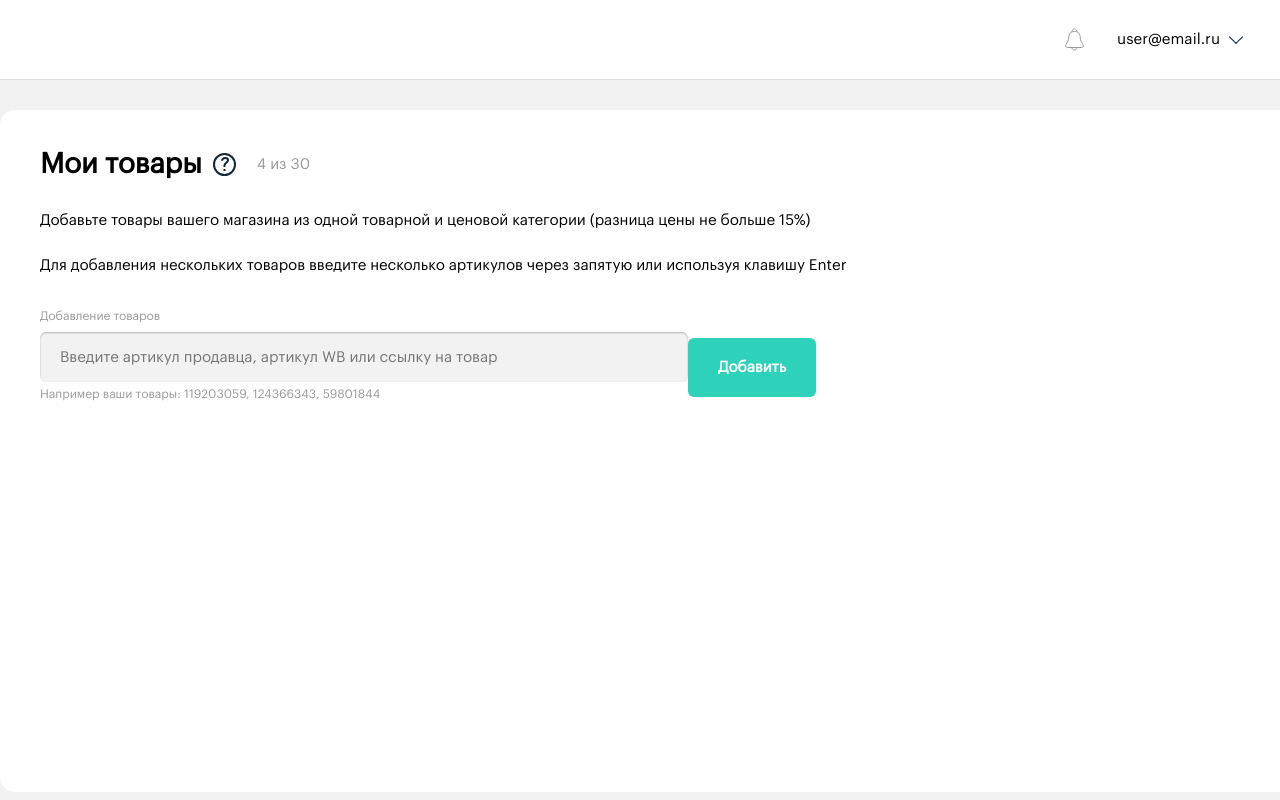
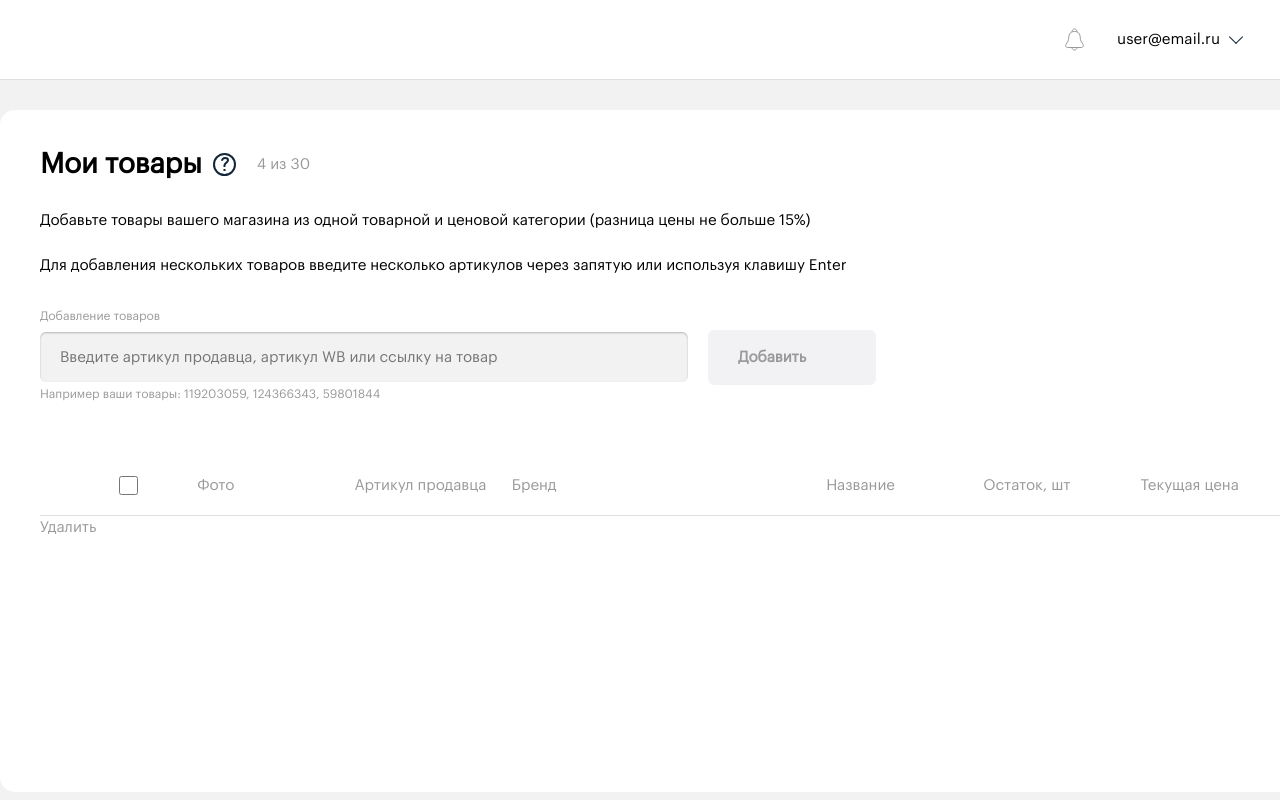
Before and after one commit to Lysak-AA/zonesmart, a Vue app: page / in a window 1280 px wide. Built offline with nearby package versions, Linux system fonts and the light colour scheme.

Commit message:
add products grid

```diff
--- /dev/null
+++ b/src/assets/styles/components/products-grid.scss
@@ -0,0 +1,24 @@
+.app-products-grid {
+  width: 100%;
+  height: fit-content;
+  &__header {
+    height: 60px;
+    border-bottom: 1px solid $black-opacity-20;
+    display: grid;
+    grid-template-rows: 100%;
+    grid-template-columns: 1fr 1fr 2fr 2fr 4fr repeat(4, 2fr) 1fr;
+    &-item {
+      align-self: center;
+      @include regular-15;
+      color: $light-grey;
+      cursor: pointer;
+    }
+  }
+  &__checkbox {
+    width: 19px;
+    height: 19px;
+    align-self: center;
+    border: 1px solid $light-grey;
+    border-radius: 6px;
+  }
+}
--- a/src/assets/styles/components/products-panel.scss
+++ b/src/assets/styles/components/products-panel.scss
@@ -35,6 +35,7 @@
     display: flex;
     justify-content: flex-start;
     align-items: center;
+    margin-bottom: 30px;
   }
   &__example-info {
     @include regular-12;
--- a/src/assets/styles/main.scss
+++ b/src/assets/styles/main.scss
@@ -11,8 +11,10 @@
 @import './components/login-form.scss';
 @import './components/input-field.scss';
 @import './components/button.scss';
+@import './components/checkbox.scss';
 @import './components/products-header.scss';
 @import './components/products-panel.scss';
+@import './components/products-grid.scss';
 
 
 
--- a/src/components/AppButton.vue
+++ b/src/components/AppButton.vue
@@ -1,5 +1,5 @@
 <template lang="pug">
-button(class="app-button", :disabled="isBtnDisabled") {{ btnText }}
+button(:class="{'app-button': true, 'app-button--disabled': isBtnDisabled}", :style="btnStyle" :disabled="isBtnDisabled") {{ btnText }}
 </template>
 
 <script>
@@ -13,6 +13,10 @@ export default {
     isBtnDisabled: {
       type: Boolean,
       default: false
+    },
+    btnStyle: {
+      type: String,
+      default: ''
     }
   }
 }
--- /dev/null
+++ b/src/components/AppCheckbox.vue
@@ -0,0 +1,4 @@
+<template lang="pug">
+  label(class="app-checkbox")
+    input(type="checkbox")
+</template>
--- /dev/null
+++ b/src/components/AppProductsGrid.vue
@@ -0,0 +1,15 @@
+<template lang="pug">
+.app-products-grid
+  .app-products-grid__header
+    label(class="app-products-")
+    input(type="checkbox", class="app-products-grid__checkbox")
+    span(class="app-products-grid__header-item") Фото
+    span(class="app-products-grid__header-item") Артикул продавца
+    span(class="app-products-grid__header-item") Бренд
+    span(class="app-products-grid__header-item") Название
+    span(class="app-products-grid__header-item") Остаток, шт
+    span(class="app-products-grid__header-item") Текущая цена
+    span(class="app-products-grid__header-item") Минимальная цена
+    span(class="app-products-grid__header-item") Максимальная цена
+    span(class="app-products-grid__header-item") Удалить
+</template>
--- a/src/components/AppProductsPanel.vue
+++ b/src/components/AppProductsPanel.vue
@@ -9,20 +9,23 @@
     p(class="app-products-panel__paragraph") Для добавления нескольких товаров введите несколько артикулов через запятую или используя клавишу Enter
   .app-products-panel__adding-item-block
     <AppInput inputLabel="Добавление товаров" inputPlaceholder="Введите артикул продавца, артикул WB или ссылку на товар" inputMaxWidth="648px"><slot><span class="app-products-panel__example-info">Например ваши товары: <span>119203059</span>, <span>124366343</span>, <span>59801844</span></span></slot></AppInput>
-    <AppButton btnText="Добавить" />
+    <AppButton btnText="Добавить" style="padding: 15px 70px 15px 30px; margin: 0 0 20px 20px" :isBtnDisabled="true" />
+  <AppProductsGrid />
 </template>
 
 <script>
 import IconQuestion from '@/components/icons/IconQuestion.vue'
 import AppInput from '@/components/AppInput.vue'
 import AppButton from '@/components/AppButton.vue'
+import AppProductsGrid from '@/components/AppProductsGrid.vue'
 
 export default {
   name: 'AppProductsPanel',
   components: {
     IconQuestion,
     AppInput,
-    AppButton
+    AppButton,
+    AppProductsGrid
   }
 }
 </script>
```
Also changed, not shown: src/assets/styles/components/checkbox.scss (added).
